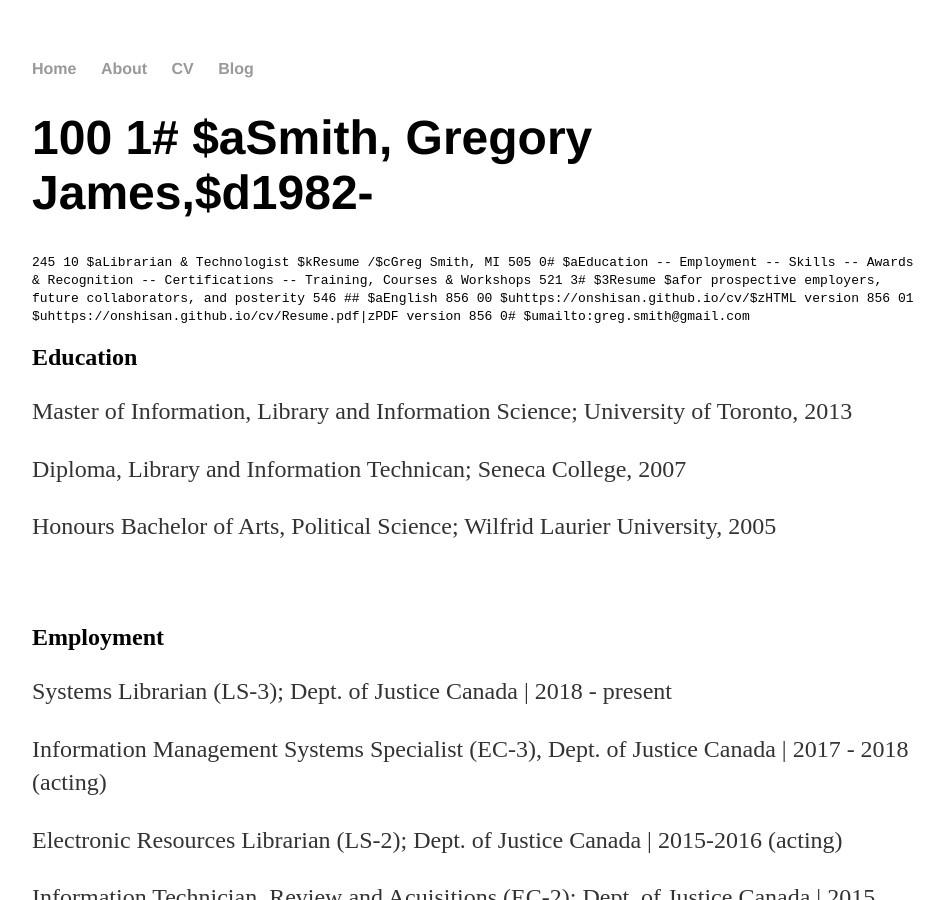
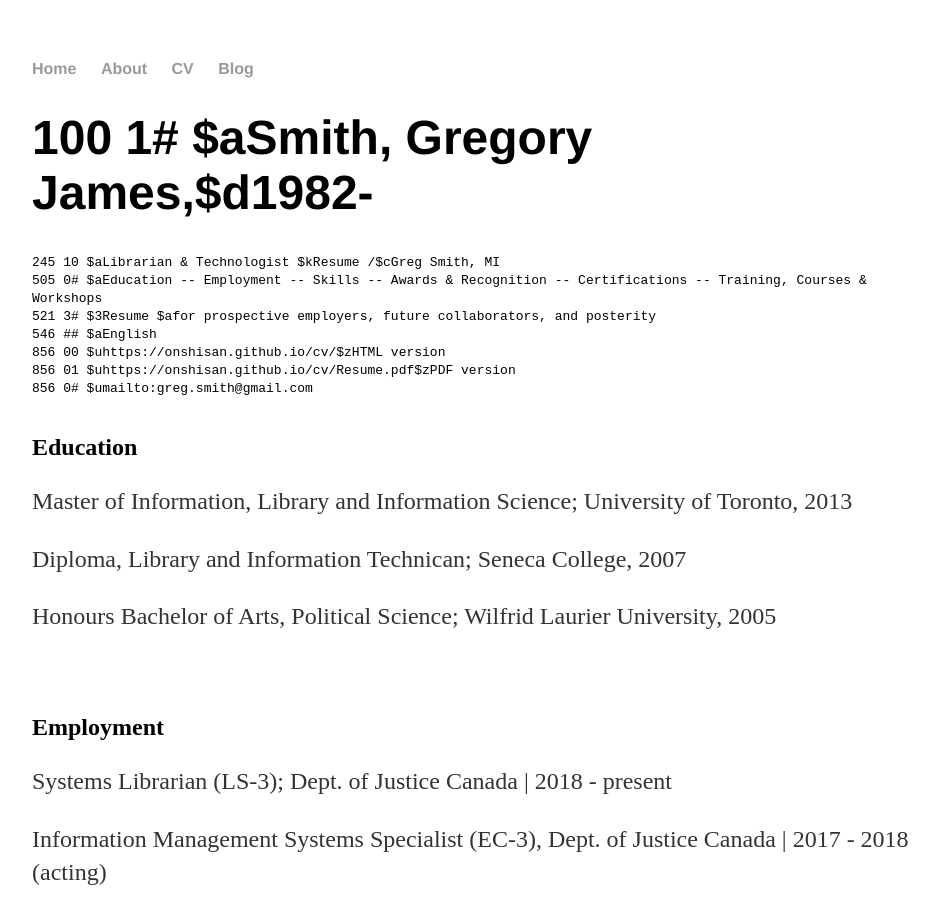
Before and after one commit to onshisan/onshisan.github.io, a Jekyll site: the page built from cv/index.html, in a window 1280 px wide and 900 px high. Shown: the whole window, without its empty margins (160-1104 px from the left). Built offline with Jekyll 4.4.1, drawn with Linux system fonts in a browser that asks for light colours.

```diff
--- a/_includes/resume.html
+++ b/_includes/resume.html
@@ -1,12 +1,12 @@
 <h1>100 1# $aSmith, Gregory James,$d1982-</h1>
 <code>
-245 10 $aLibrarian & Technologist $kResume /$cGreg Smith, MI
-505 0# $aEducation -- Employment -- Skills -- Awards & Recognition -- Certifications -- Training, Courses & Workshops
-521 3# $3Resume $afor prospective employers, future collaborators, and posterity
-546 ## $aEnglish
-856 00 $uhttps://onshisan.github.io/cv/$zHTML version
-856 01 $uhttps://onshisan.github.io/cv/Resume.pdf|zPDF version
-856 0# $umailto:greg.smith@gmail.com
+245 10 $aLibrarian & Technologist $kResume /$cGreg Smith, MI</br>
+505 0# $aEducation -- Employment -- Skills -- Awards & Recognition -- Certifications -- Training, Courses & Workshops</br>
+521 3# $3Resume $afor prospective employers, future collaborators, and posterity</br>
+546 ## $aEnglish</br>
+856 00 $uhttps://onshisan.github.io/cv/$zHTML version</br>
+856 01 $uhttps://onshisan.github.io/cv/Resume.pdf$zPDF version</br>
+856 0# $umailto:greg.smith@gmail.com</br>
 </code>
 
 </br>
```
